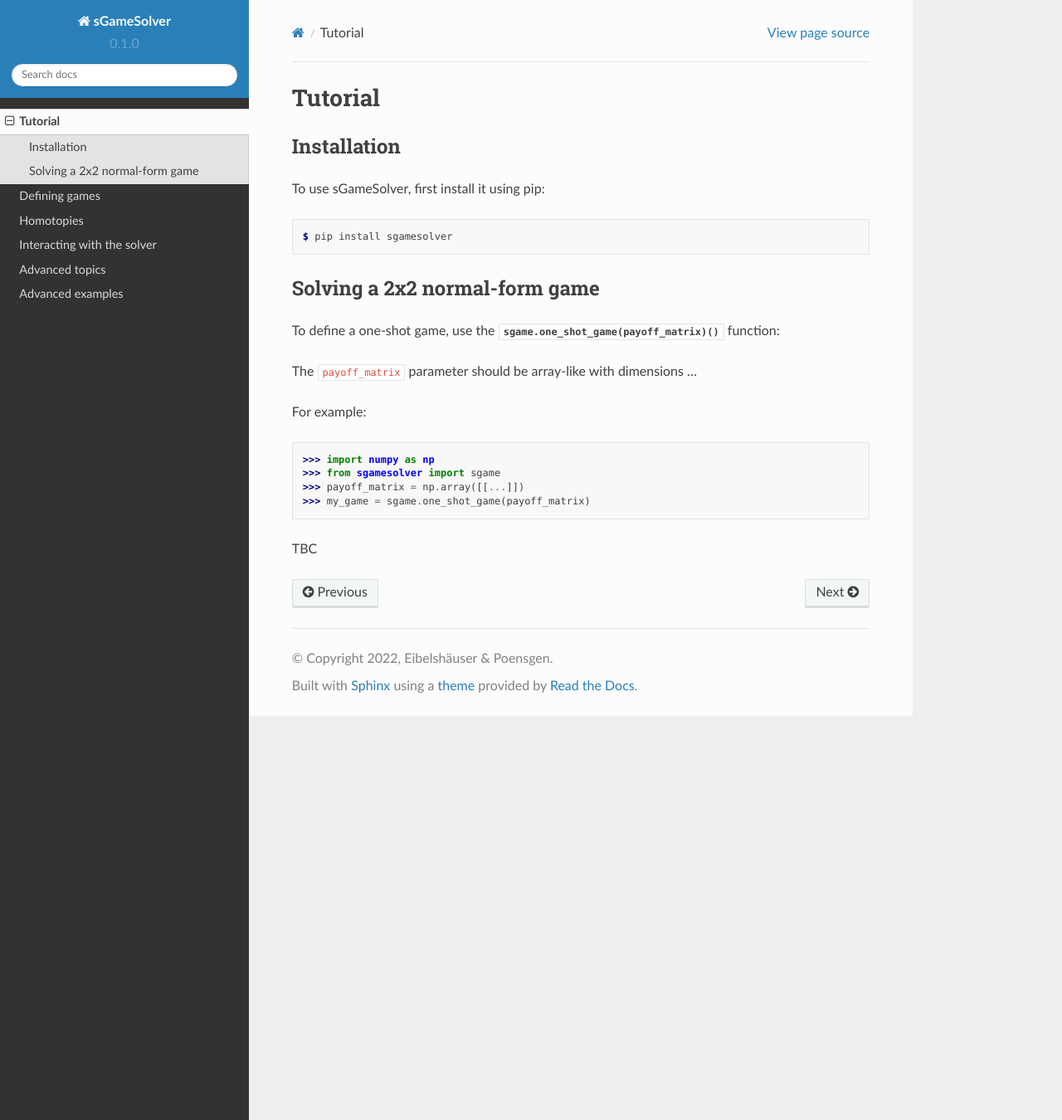
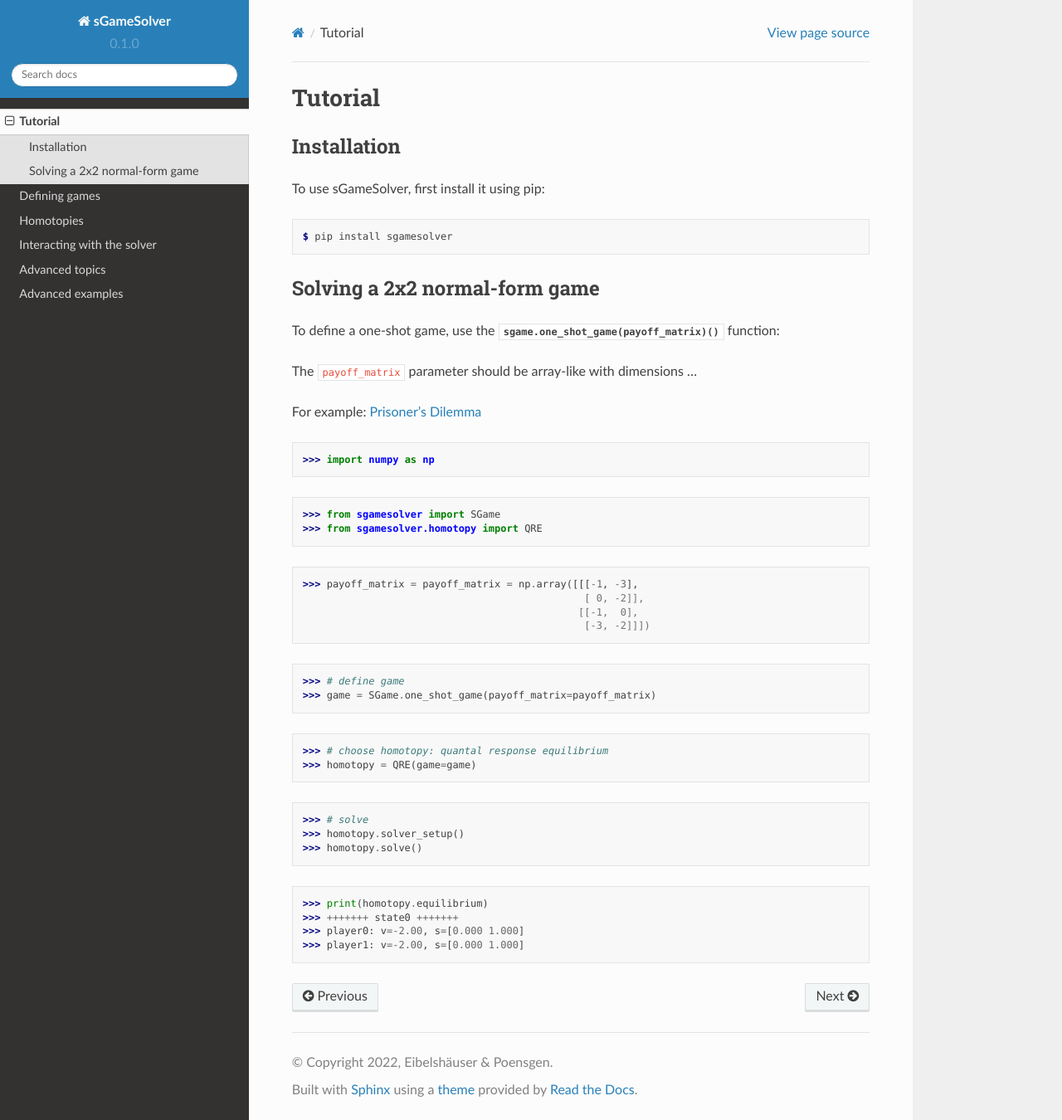
Before and after one commit to seibelsh/sgamesolver, a Sphinx documentation site: the page built from docs/source/tutorial.rst, in a window 1280 px wide and 1350 px high. Shown: the whole window at 83% size. Built offline with Sphinx 7.4.7 and the Read the Docs theme 2.0.0, drawn with Linux system fonts in a browser that asks for light colours.

Commit message:
first example

```diff
--- a/docs/source/tutorial.rst
+++ b/docs/source/tutorial.rst
@@ -20,11 +20,29 @@ To define a one-shot game, use the
 
 The ``payoff_matrix`` parameter should be array-like with dimensions ...
 
-For example:
+For example: `Prisoner's Dilemma <https://en.wikipedia.org/wiki/Prisoner%27s_dilemma>`_
 
 >>> import numpy as np
->>> from sgamesolver import sgame
->>> payoff_matrix = np.array([[...]])
->>> my_game = sgame.one_shot_game(payoff_matrix)
 
-TBC
+>>> from sgamesolver import SGame
+>>> from sgamesolver.homotopy import QRE
+
+>>> payoff_matrix = payoff_matrix = np.array([[[-1, -3],
+                                               [ 0, -2]],
+                                              [[-1,  0],
+                                               [-3, -2]]])
+
+>>> # define game
+>>> game = SGame.one_shot_game(payoff_matrix=payoff_matrix)
+
+>>> # choose homotopy: quantal response equilibrium
+>>> homotopy = QRE(game=game)
+
+>>> # solve
+>>> homotopy.solver_setup()
+>>> homotopy.solve()
+
+>>> print(homotopy.equilibrium)
+>>> +++++++ state0 +++++++
+>>> player0: v=-2.00, s=[0.000 1.000]
+>>> player1: v=-2.00, s=[0.000 1.000]
```
Also changed, not shown: 1 other file.
